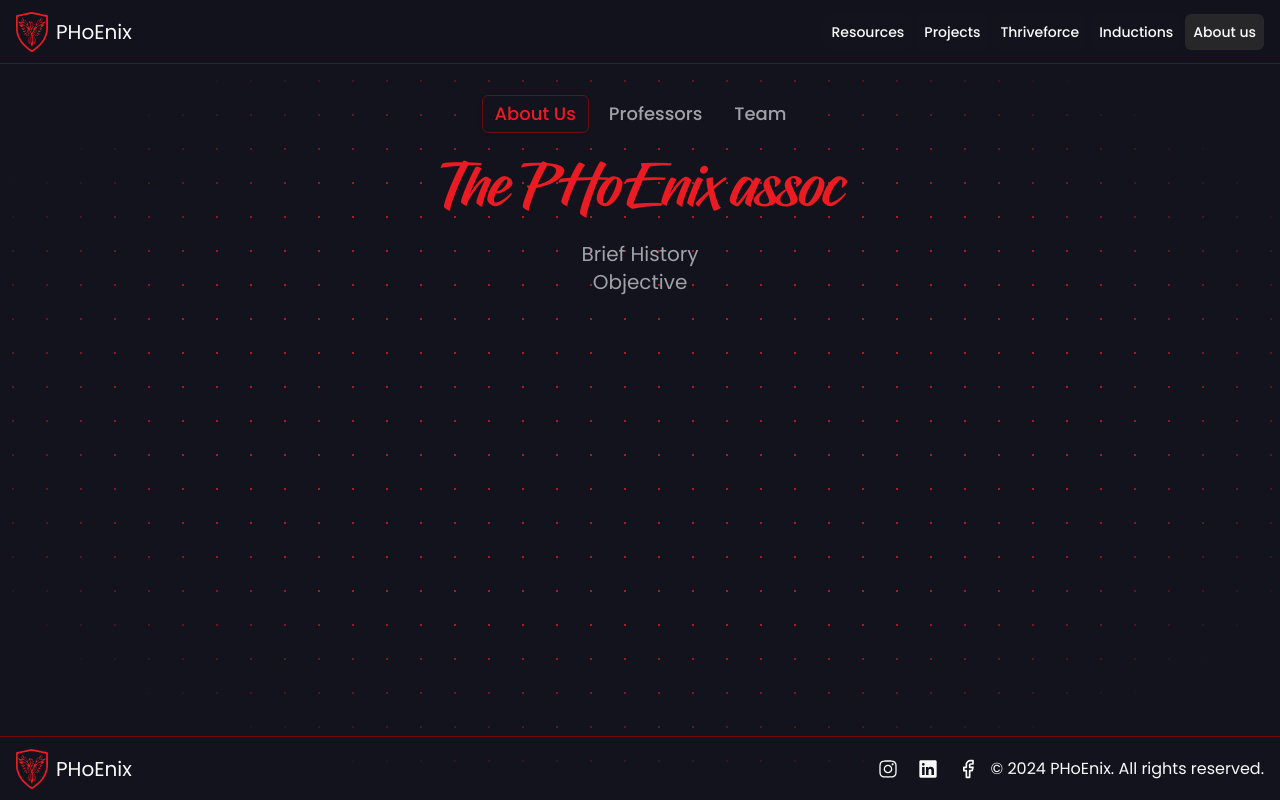
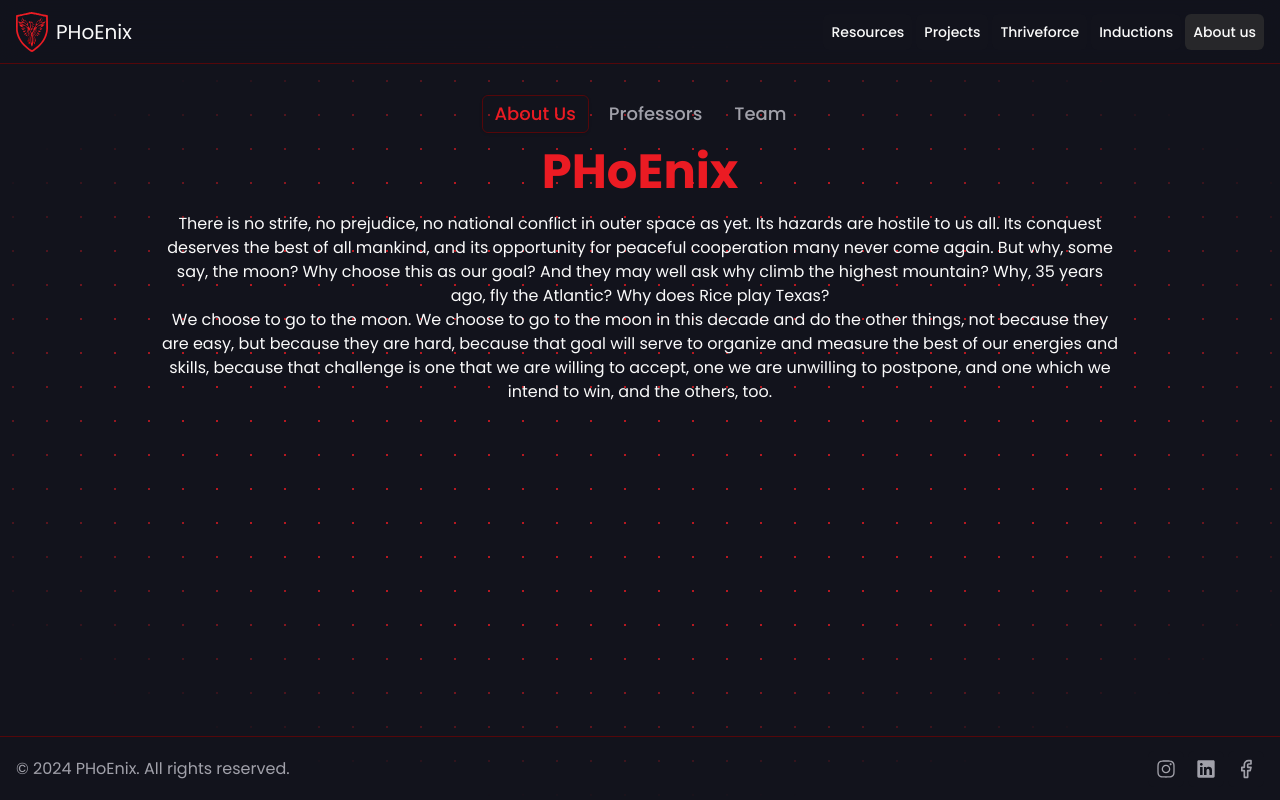
Before and after one commit to phoenix-hyderabad/phoenix-website-rewrite, a React (Vite) app in the folder client/: page /about-us in a window 1280 px wide. Built offline with nearby package versions, Linux system fonts and the light colour scheme.

Commit message:
chore(client): small changes

```diff
--- a/client/src/components/aboutus_page/AboutTabContent.tsx
+++ b/client/src/components/aboutus_page/AboutTabContent.tsx
@@ -1,11 +1,24 @@
 const AboutTabContent = () => {
   return (
     <>
-      <h2 className="pb-4 pt-8 text-center font-phoenix text-6xl text-accent-foreground">
-        The PHoEnix assoc
+      <h2 className="p-4 text-center text-5xl font-bold text-accent-foreground">
+        PHoEnix
       </h2>
-      <h4 className="text-xl text-muted-foreground">Brief History</h4>
-      <h4 className="text-xl text-muted-foreground">Objective</h4>
+      <p className="text-base">
+        There is no strife, no prejudice, no national conflict in outer space as
+        yet. Its hazards are hostile to us all. Its conquest deserves the best
+        of all mankind, and its opportunity for peaceful cooperation many never
+        come again. But why, some say, the moon? Why choose this as our goal?
+        And they may well ask why climb the highest mountain? Why, 35 years ago,
+        fly the Atlantic? Why does Rice play Texas?
+        <br />
+        We choose to go to the moon. We choose to go to the moon in this decade
+        and do the other things, not because they are easy, but because they are
+        hard, because that goal will serve to organize and measure the best of
+        our energies and skills, because that challenge is one that we are
+        willing to accept, one we are unwilling to postpone, and one which we
+        intend to win, and the others, too.
+      </p>
     </>
   );
 };
--- a/client/src/components/aboutus_page/StyledTabTrigger.tsx
+++ b/client/src/components/aboutus_page/StyledTabTrigger.tsx
@@ -11,7 +11,7 @@ const StyledTabTrigger = ({
     <TabsTrigger
       className={cn(
         className,
-        "text-lg transition-none data-[state=active]:border data-[state=active]:text-accent-foreground"
+        "bg-transparent transition-none data-[state=active]:border data-[state=active]:bg-transparent data-[state=active]:text-accent-foreground sm:text-lg"
       )}
       {...props}
     >
--- a/client/src/components/aboutus_page/TeamMembersItem.tsx
+++ b/client/src/components/aboutus_page/TeamMembersItem.tsx
@@ -33,6 +33,8 @@ const TeamMembersItem = ({
                 hasLink ? "cursor-pointer" : ""
               )}
               href={hasLink ? el.link : undefined}
+              target="_blank"
+              rel="noopener noreferrer"
             >
               <div className="flex flex-col gap-1">
                 <span className="max-h-6 overflow-hidden overflow-ellipsis">
--- a/client/src/components/nav/Footer.tsx
+++ b/client/src/components/nav/Footer.tsx
@@ -11,8 +11,8 @@ import { Facebook } from "lucide-react";
 
 const Footer = () => {
   return (
-    <footer className="flex h-16 w-full items-center justify-between border-t px-4">
-      <RouterLink to="/" className="flex items-center gap-2 text-xl">
+    <footer className="flex h-16 w-full items-center justify-between border-t px-4 text-muted-foreground">
+      {/* <RouterLink to="/" className="flex items-center gap-2 text-xl">
         <img
           src={phoenixLogo}
           loading="lazy"
@@ -21,7 +21,11 @@ const Footer = () => {
           alt="logo"
         />
         PHoEnix
-      </RouterLink>
+      </RouterLink> */}
+      <p>
+        © {new Date().getFullYear()} PHoEnix.{" "}
+        <span className="max-sm:hidden">All rights reserved.</span>
+      </p>
 
       <NavigationMenu>
         <NavigationMenuList>
@@ -40,11 +44,6 @@ const Footer = () => {
               <Facebook className="h-5 w-5" />
             </Link>
           </NavigationMenuItem>
-          <NavigationMenuItem className="max-sm:hidden">
-            <p className="mb-0">
-              © {new Date().getFullYear()} PHoEnix. All rights reserved.
-            </p>
-          </NavigationMenuItem>
         </NavigationMenuList>
       </NavigationMenu>
     </footer>
--- a/client/src/index.css
+++ b/client/src/index.css
@@ -51,7 +51,7 @@
     --success: 134 61% 41%;
     --destructive: 0 62.8% 30.6%;
     --destructive-foreground: 0 0% 98%;
-    --border: 357.69 83.87% 24%;
+    --border: 357.69 83.87% 18%;
     --input: 240 3.7% 15.9%;
     --ring: 240 4.9% 83.9%;
     --chart-1: 220 70% 50%;
--- a/client/src/views/AboutUs.tsx
+++ b/client/src/views/AboutUs.tsx
@@ -8,7 +8,7 @@ const AboutUs = () => {
   return (
     <div className="mx-auto flex w-full max-w-5xl flex-1 flex-col gap-8 p-8 text-center">
       <Tabs defaultValue="about">
-        <TabsList className="gap-2 bg-background">
+        <TabsList className="gap-2 bg-transparent">
           <StyledTabTrigger value="about">About Us</StyledTabTrigger>
           <StyledTabTrigger value="profs">Professors</StyledTabTrigger>
           <StyledTabTrigger value="team">Team</StyledTabTrigger>
```
